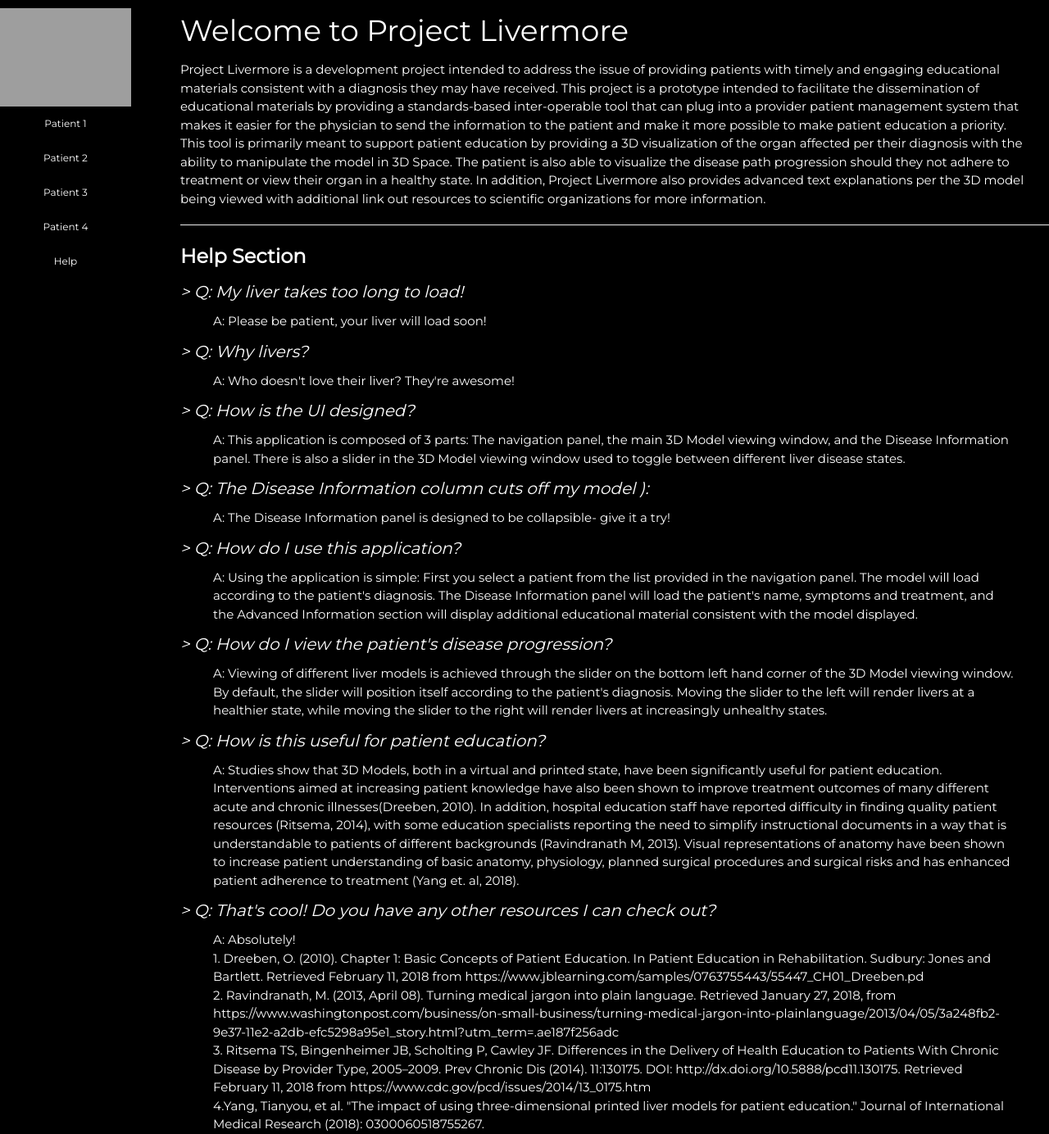
After one commit to jreina1/Project-Livermore, a Flask app: page /help in a window 1280 px wide. The commit adds this page. Shown: the whole page at 82% size. Run offline with Flask 2, Linux system fonts and the light colour scheme; some libraries are stand-ins or nearby versions; grey boxes are pictures that could not be loaded.

Commit message:
help page!

```diff
--- a/project/pl-webui/web/app.py
+++ b/project/pl-webui/web/app.py
@@ -115,5 +115,9 @@ def update_Disease():
                     'Disease_preventions' : Disease_preventions,
                     'Disease_resources' : Disease_resources})
 
+@app.route('/help', methods=['GET', 'POST'])
+def help():
+    return render_template('help.html')
+
 if __name__ == '__main__':
     app.run(debug=True,host='0.0.0.0')
--- /dev/null
+++ b/project/pl-webui/web/templates/help.html
@@ -0,0 +1,101 @@
+
+<!DOCTYPE html>
+<html lang="en">
+	<title>Project Livermore - Prototype</title>
+	<meta charset="utf-8">
+	<meta name="viewport" content="width=device-width, user-scalable=no, minimum-scale=1.0, maximum-scale=1.0">
+	<link rel="stylesheet" href="https://www.w3schools.com/w3css/4/w3.css">
+	<link rel="stylesheet" href="https://fonts.googleapis.com/css?family=Montserrat">
+	<link rel="stylesheet" href="https://cdnjs.cloudflare.com/ajax/libs/font-awesome/4.7.0/css/font-awesome.min.css">
+	<link rel="stylesheet" href="{{ url_for('static', filename = 'resources/css/style.css') }}">
+	<script src="https://ajax.googleapis.com/ajax/libs/jquery/3.3.1/jquery.min.js"></script>
+<style>
+body {background: black;}
+div.a {
+    margin-left: 220px;
+}
+
+.indented {
+  padding-left: 30pt;
+  padding-right: 30pt;
+}
+
+
+
+</style>
+	<body>
+
+		<!-- <audio controls autoplay>
+  			<source src="/static/resources/Audio/ambient.mp3" type="audio/mpeg">
+		</audio>  -->
+
+		<!-- Left-hand Patient Navigation Bar -->
+		<div class="w3-sidebar w3-bar-block w3-small w3-hide-small w3-center w3-black" >
+			<nav>
+
+					<a href="http://www.gatech.edu/">
+						<img src="http://www.comm.gatech.edu/sites/comm.gatech.edu/files/images/georgiatechlogo-white-675x315.png" style="width:100%">
+					</a>
+
+					<a href="/" class="w3-bar-item w3-button w3-padding-large w3-hover-white" id="patientOne" name="patientId" value="1">
+						<label for="patient1"><p>Patient 1</label></p>
+					</a>
+
+					<a href="/" class="w3-bar-item w3-button w3-padding-large w3-hover-white" id="patientTwo" name="patientId" value="2">
+						<label for="patient2"><p>Patient 2</label></p>
+					</a>
+
+					<a href="/" class="w3-bar-item w3-button w3-padding-large w3-hover-white" id="patientThree" name="patientId" value="3">
+						<label for= "patient3"><p>Patient 3 </label></p>
+					</a>
+
+					<a href="/" class="w3-bar-item w3-button w3-padding-large w3-hover-white" id="patientFour" name="patientId" value="4">
+						<label for ="patient4"><p>Patient 4</label></p>
+					</a>
+
+					<a href="help" class="w3-bar-item w3-button w3-padding-large w3-hover-white"><p>Help</label></p>
+					</a>
+
+			</nav>
+		</div>
+		<div class="w3-black body a">
+      		<h1>Welcome to Project Livermore</h1>
+      		<p> Project Livermore is a development project intended to address the issue of providing patients with timely and engaging educational materials consistent with a diagnosis they may have received. This project is a prototype intended to facilitate the dissemination of educational materials by providing a standards-based inter-operable tool that can plug into a provider patient management system that makes it easier for the physician to send the information to the patient and make it more possible to make patient education a priority.  </p>
+      		<p>This tool is primarily meant to support patient education by providing a 3D visualization of the organ affected per their diagnosis with the ability to manipulate the model in 3D Space. The patient is also able to visualize the disease path progression should they not adhere to treatment or view their organ in a healthy state. In addition, Project Livermore also provides advanced text explanations per the 3D model being viewed with additional link out resources to scientific organizations for more information. </p>
+      		<hr>
+      <h3><b>Help Section</b></h3>
+      <h4><i>> Q: My liver takes too long to load!</i></h4>
+		 <p class="indented"> A: Please be patient, your liver will load soon! </p>
+	  <h4><i>> Q: Why livers?</i></h4>
+		 <p class="indented"> A: Who doesn't love their liver? They're awesome! </p>
+	  <h4><i>> Q: How is the UI designed?</i></h4>
+		 <p class="indented"> A: This application is composed of 3 parts: The navigation panel, the main 3D Model viewing window, and the Disease Information panel. There is also a slider in the 3D Model viewing window used to toggle between different liver disease states. </p>
+	  <h4><i>> Q: The Disease Information column cuts off my model ):</i></h4>
+		 <p class="indented"> A: The Disease Information panel is designed to be collapsible- give it a try!</p>
+	  <h4><i>> Q: How do I use this application?</i></h4>
+		 <p class="indented"> A: Using the application is simple: First you select a patient from the list provided in the navigation panel. The model will load according to the patient's diagnosis. The Disease Information panel will load the patient's name, symptoms and treatment, and the Advanced Information section will display additional educational material consistent with the model displayed. </p>
+      <h4><i>> Q: How do I view the patient's disease progression?</i></h4>
+		 <p class="indented"> A: Viewing of different liver models is achieved through the slider on the bottom left hand corner of the 3D Model viewing window. By default, the slider will position itself according to the patient's diagnosis. Moving the slider to the left will render livers at a healthier state, while moving the slider to the right will render livers at increasingly unhealthy states. </p>
+  	  <h4><i>> Q: How is this useful for patient education?</i></h4>
+		 <p class="indented"> A: Studies show that 3D Models, both in a virtual and printed state, have been significantly useful for patient education. Interventions aimed at increasing patient knowledge have also been shown to improve treatment outcomes of many different acute and chronic illnesses(Dreeben, 2010). In addition, hospital education staff have reported difficulty in finding quality patient resources (Ritsema, 2014), with some education specialists reporting the need to simplify instructional documents in a way that is understandable to patients of different backgrounds (Ravindranath M, 2013). Visual representations of anatomy have been shown to increase patient understanding of basic anatomy, physiology, planned surgical procedures and surgical risks and has enhanced patient adherence to treatment (Yang et. al, 2018). </p>
+  	  <h4><i>> Q: That's cool! Do you have any other resources I can check out?</i></h4>
+		 <p class="indented"> A: Absolutely! </p>
+		 <p class="indented"> 1. Dreeben, O. (2010). Chapter 1: Basic Concepts of Patient Education. In Patient Education in Rehabilitation. Sudbury: Jones and Bartlett. Retrieved February 11, 2018 from https://www.jblearning.com/samples/0763755443/55447_CH01_Dreeben.pd </p>
+		 <p class="indented"> 2. Ravindranath, M. (2013, April 08). Turning medical jargon into plain language. Retrieved January 27, 2018, from https://www.washingtonpost.com/business/on-small-business/turning-medical-jargon-into-plainlanguage/2013/04/05/3a248fb2-9e37-11e2-a2db-efc5298a95e1_story.html?utm_term=.ae187f256adc </p>
+		 <p class="indented"> 3. Ritsema TS, Bingenheimer JB, Scholting P, Cawley JF. Differences in the Delivery of Health Education to Patients With Chronic Disease by Provider Type, 2005–2009. Prev Chronic Dis (2014). 11:130175. DOI: http://dx.doi.org/10.5888/pcd11.130175. Retrieved February 11, 2018 from https://www.cdc.gov/pcd/issues/2014/13_0175.htm </p>
+  		 <p class="indented"> 4.Yang, Tianyou, et al. "The impact of using three-dimensional printed liver models for patient education." Journal of International Medical Research (2018): 0300060518755267. </p>
+
+
+    </div>
+
+
+
+
+
+
+		<!-- Load controls for UI elements -->
+		<script src="https://ajax.googleapis.com/ajax/libs/jquery/3.3.1/jquery.min.js"></script>
+
+
+	</body>
+</html>
--- a/project/pl-webui/web/templates/index.html
+++ b/project/pl-webui/web/templates/index.html
@@ -40,9 +40,8 @@
 						<label for ="patient4">Patient 4</label>
 					</a>
 
-					<!-- <a href="javascript:void" class="w3-bar-item w3-button w3-padding-large w3-hover-white" id="patientFive" name="patientId" value="5">
-						<label for ="patient5"><p>Patient 5</label></p>
-					</a> -->
+					<a href="help" class="w3-bar-item w3-button w3-padding-large w3-hover-white"><p>Help</label></p>
+					</a>
 
 			</nav>
 		</div>
```
